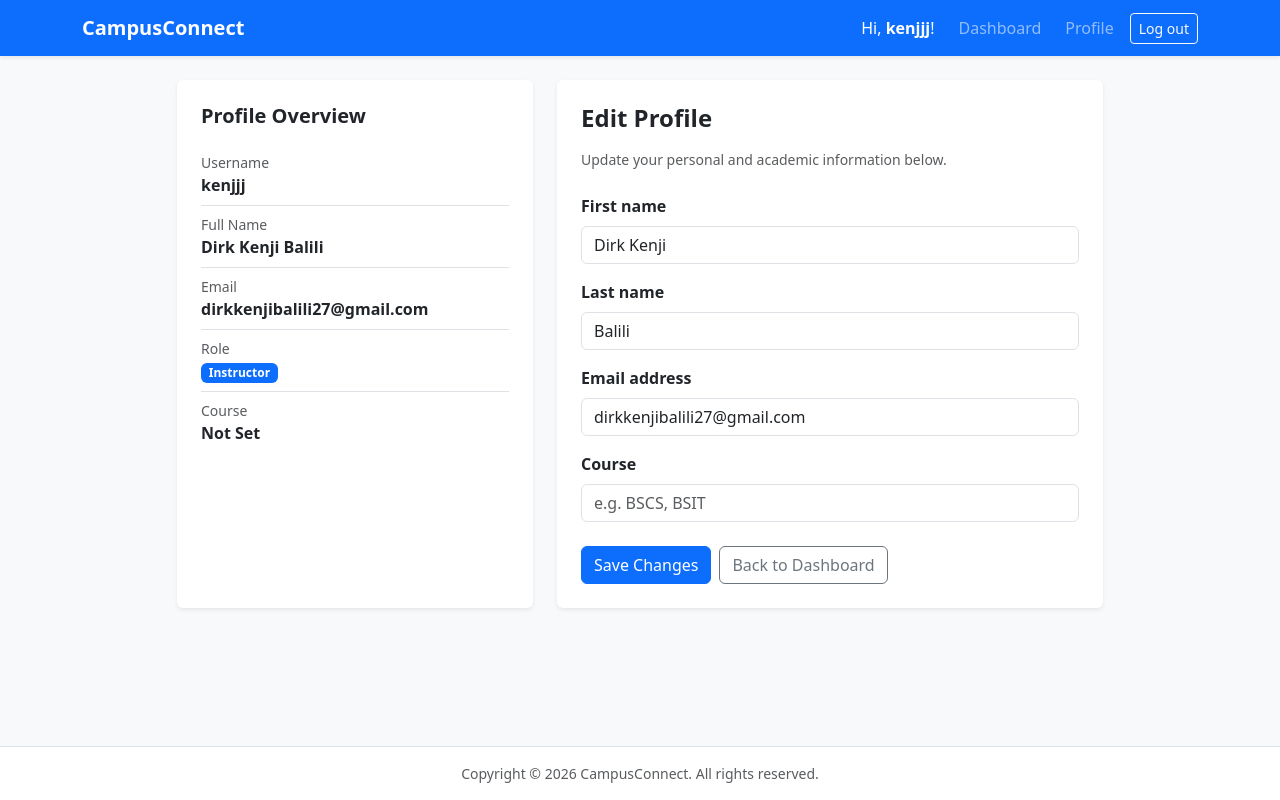
After one commit to kenj-1/CSIT327-G1-Balili-DirkKenji-FirstDjango, a Django app: page /profile/ in a window 1280 px wide. The commit adds this page. Run offline with Django 5.2, Linux system fonts and the light colour scheme; a user stored in the database is signed in.

Commit message:
feat(profile): implement secure ProfileUpdateView with LoginRequiredMixin and Bootstrap template

```diff
--- a/accounts/forms.py
+++ b/accounts/forms.py
@@ -26,3 +26,20 @@ class CustomAuthenticationForm(AuthenticationForm):
         super().__init__(*args, **kwargs)
         for field in self.fields.values():
             field.widget.attrs.update({'class': 'form-control'})
+
+
+class ProfileUpdateForm(forms.ModelForm):
+    class Meta:
+        model = CustomUser
+        fields = ("first_name", "last_name", "email", "course")
+        widgets = {
+            "first_name": forms.TextInput(attrs={'class': 'form-control', 'placeholder': 'First name'}),
+            "last_name": forms.TextInput(attrs={'class': 'form-control', 'placeholder': 'Last name'}),
+            "email": forms.EmailInput(attrs={'class': 'form-control', 'placeholder': 'name@example.com'}),
+            "course": forms.TextInput(attrs={'class': 'form-control', 'placeholder': 'e.g. BSCS, BSIT'}),
+        }
+
+    def __init__(self, *args, **kwargs):
+        super().__init__(*args, **kwargs)
+        for field in self.fields.values():
+            field.widget.attrs.update({'class': 'form-control'})
--- a/accounts/urls.py
+++ b/accounts/urls.py
@@ -1,7 +1,8 @@
 from django.urls import path
-from .views import SignUpView, CustomLoginView
+from .views import SignUpView, CustomLoginView, ProfileUpdateView
 
 urlpatterns = [
     path("signup/", SignUpView.as_view(), name="signup"),
     path("login/", CustomLoginView.as_view(), name="login"),
+    path("profile/", ProfileUpdateView.as_view(), name="accounts_profile"),
 ]
--- a/dashboard/urls.py
+++ b/dashboard/urls.py
@@ -1,8 +1,8 @@
 from django.urls import path
-from .views import DashboardView, AdminPanelView
+from .views import DashboardView, AdminPanelView, ProfileUpdateView
 
 urlpatterns = [
     path("", DashboardView.as_view(), name="dashboard"),
+    path("profile/", ProfileUpdateView.as_view(), name="profile"),
     path("admin-panel/", AdminPanelView.as_view(), name="admin_panel"),
-
 ]
--- a/dashboard/views.py
+++ b/dashboard/views.py
@@ -1,14 +1,10 @@
-from django.shortcuts import render
-from django.http import HttpResponse
+from django.contrib import messages
+from django.contrib.auth.mixins import LoginRequiredMixin, UserPassesTestMixin
+from django.urls import reverse_lazy
+from django.views.generic import TemplateView, UpdateView
 
-from django.contrib.auth.mixins import LoginRequiredMixin
-from django.views.generic import TemplateView
+from accounts.forms import ProfileUpdateForm
 from accounts.models import CustomUser
-
-from django.contrib.auth.mixins import (LoginRequiredMixin, UserPassesTestMixin)
-from django.views.generic import TemplateView
-from accounts.models import CustomUser
-
 
 
 class DashboardView(LoginRequiredMixin, TemplateView):
@@ -18,8 +14,8 @@ class DashboardView(LoginRequiredMixin, TemplateView):
         context = super().get_context_data(**kwargs)
         context['member_count'] = CustomUser.objects.count()
         context['is_admin'] = (self.request.user.role == CustomUser.Role.ADMIN)
+        return context
 
-        return context
 
 class AdminPanelView(LoginRequiredMixin, UserPassesTestMixin, TemplateView):
     template_name = 'dashboard/admin_panel.html'
@@ -27,3 +23,18 @@ class AdminPanelView(LoginRequiredMixin, UserPassesTestMixin, TemplateView):
     def test_func(self):
         user = self.request.user
         return user.role == CustomUser.Role.ADMIN
+
+
+class ProfileUpdateView(LoginRequiredMixin, UpdateView):
+    model = CustomUser
+    form_class = ProfileUpdateForm
+    template_name = 'dashboard/profile.html'
+    success_url = reverse_lazy("profile")
+
+    def get_object(self, queryset=None):
+        return self.request.user
+
+    def form_valid(self, form):
+        response = super().form_valid(form)
+        messages.success(self.request, "Your profile has been updated successfully!")
+        return response
--- a/templates/base.html
+++ b/templates/base.html
@@ -27,8 +27,7 @@
                             <a class="nav-link" href="{% url 'dashboard' %}">Dashboard</a>
                         </li>
                         <li class="nav-item">
-                            {% url 'profile' as profile_url %}
-                            <a class="nav-link" href="{{ profile_url|default:'/profile/' }}">Profile</a>
+                            <a class="nav-link" href="{% url 'profile' %}">Profile</a>
                         </li>
                         <li class="nav-item">
                             <form method="post" action="{% url 'logout' %}" class="d-inline">
--- /dev/null
+++ b/templates/dashboard/profile.html
@@ -0,0 +1,76 @@
+{% extends 'base.html' %}
+
+{% block title %}My Profile | CampusConnect{% endblock %}
+
+{% block content %}
+<div class="row justify-content-center g-4">
+    <div class="col-md-5 col-lg-4">
+        <div class="card shadow-sm border-0 h-100">
+            <div class="card-body p-4">
+                <h2 class="card-title h5 fw-bold mb-3">Profile Overview</h2>
+                <ul class="list-group list-group-flush">
+                    <li class="list-group-item px-0">
+                        <span class="text-muted small d-block">Username</span>
+                        <strong>{{ user.username }}</strong>
+                    </li>
+                    <li class="list-group-item px-0">
+                        <span class="text-muted small d-block">Full Name</span>
+                        <strong>{{ user.get_full_name|default:"Not Set" }}</strong>
+                    </li>
+                    <li class="list-group-item px-0">
+                        <span class="text-muted small d-block">Email</span>
+                        <strong>{{ user.email|default:"Not Set" }}</strong>
+                    </li>
+                    <li class="list-group-item px-0">
+                        <span class="text-muted small d-block">Role</span>
+                        <span class="badge bg-primary">{{ user.get_role_display }}</span>
+                    </li>
+                    <li class="list-group-item px-0">
+                        <span class="text-muted small d-block">Course</span>
+                        <strong>{{ user.course|default:"Not Set" }}</strong>
+                    </li>
+                </ul>
+            </div>
+        </div>
+    </div>
+
+    <div class="col-md-7 col-lg-6">
+        <div class="card shadow-sm border-0 h-100">
+            <div class="card-body p-4">
+                <h2 class="card-title h4 fw-bold mb-3">Edit Profile</h2>
+                <p class="text-muted small mb-4">Update your personal and academic information below.</p>
+
+                <form method="post" novalidate>
+                    {% csrf_token %}
+
+                    {% if form.non_field_errors %}
+                        <div class="alert alert-danger py-2">
+                            {% for error in form.non_field_errors %}
+                                <div>{{ error }}</div>
+                            {% endfor %}
+                        </div>
+                    {% endif %}
+
+                    {% for field in form %}
+                        <div class="mb-3">
+                            <label for="{{ field.id_for_label }}" class="form-label fw-semibold">{{ field.label }}</label>
+                            {{ field }}
+                            {% if field.help_text %}
+                                <div class="form-text small">{{ field.help_text|safe }}</div>
+                            {% endif %}
+                            {% for error in field.errors %}
+                                <div class="text-danger small mt-1">{{ error }}</div>
+                            {% endfor %}
+                        </div>
+                    {% endfor %}
+
+                    <div class="d-flex gap-2 mt-4">
+                        <button type="submit" class="btn btn-primary">Save Changes</button>
+                        <a href="{% url 'dashboard' %}" class="btn btn-outline-secondary">Back to Dashboard</a>
+                    </div>
+                </form>
+            </div>
+        </div>
+    </div>
+</div>
+{% endblock %}
```
Also changed, not shown: AGENT_CONTEXT.md (+32 -12 lines), accounts/views.py (+19 -2 lines), templates/dashboard/admin_panel.html (+16 -1 lines), templates/dashboard/home.html (+38 -12 lines).
